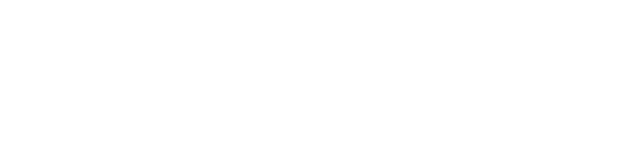
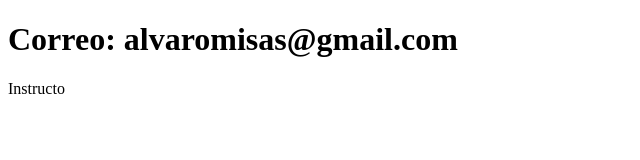
Before and after one commit to Alvaro-Misas/Sistema-de-registro-, a plain HTML site: page index.html in a window 1280 px wide. Shown: the whole page, without its empty margins (0-640 px from the left). Drawn offline with Linux system fonts and the light colour scheme.

Commit message:
actualiza el contacto

```diff
--- a/index.html
+++ b/index.html
@@ -6,6 +6,7 @@
     <title>Sistema de Registro de Juegos</title>
 </head>
 <body>
-
+    <h1>Correo: alvaromisas@gmail.com</h1>
+    <p>Instructo</p>
 </body>
 </html>
```
